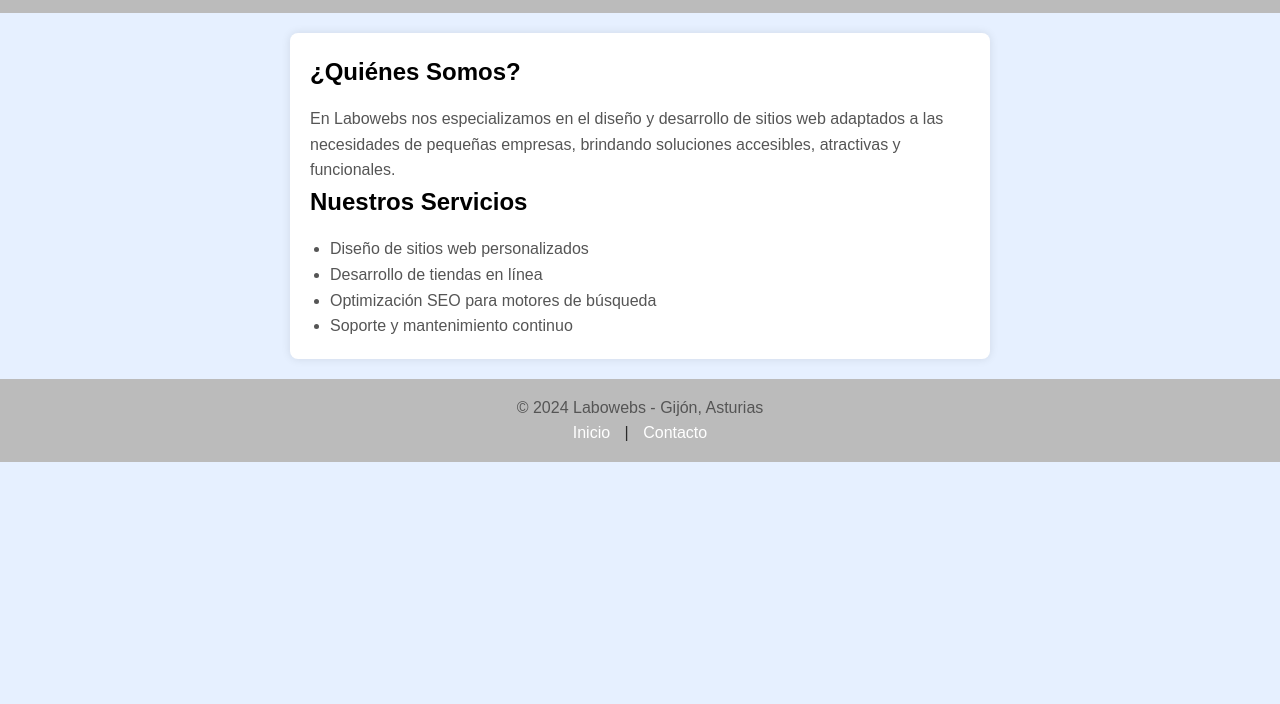
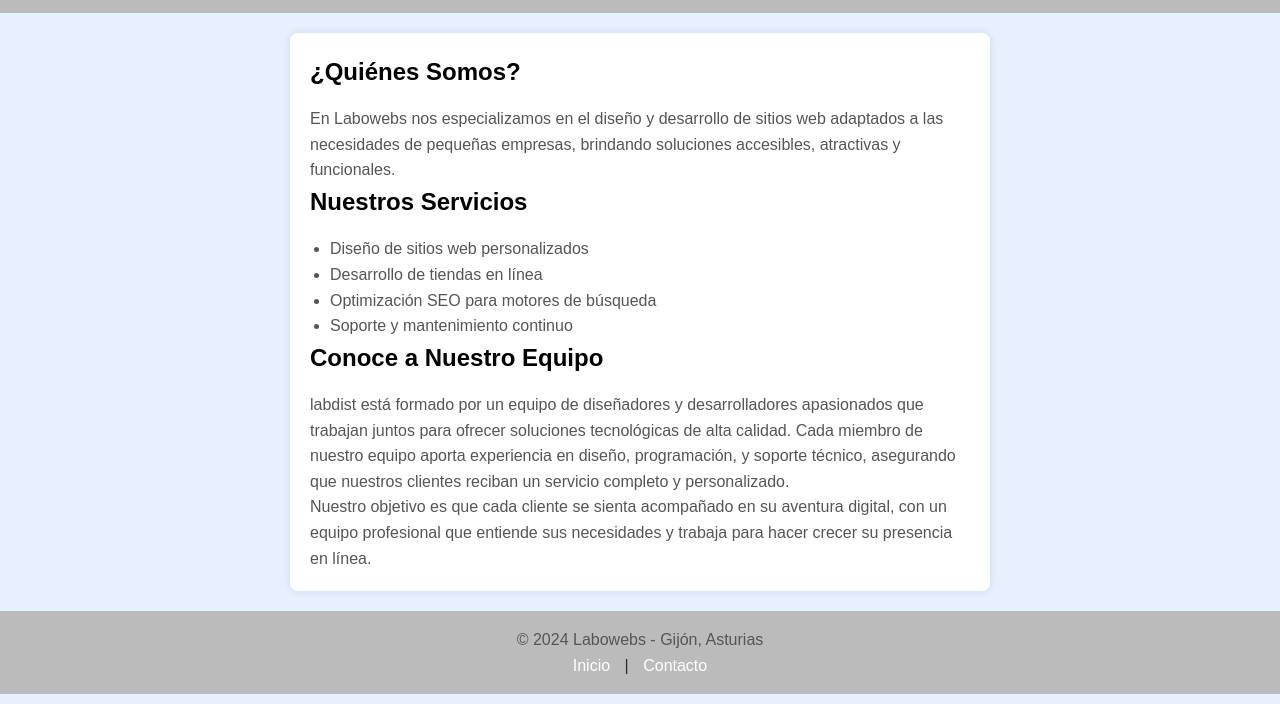
Before and after one commit to VeronicaQuintanaIglesias/labdist, a plain HTML site: page index.html in a window 1280 px wide. Shown: the part 96-800 px from the top of the page. Drawn offline with Linux system fonts and the light colour scheme.

Commit message:
Añadido párrafo equipo en index.html

```diff
--- a/index.html
+++ b/index.html
@@ -2,21 +2,29 @@
 
 <!DOCTYPE html>
 <html lang="es">
+
 <head>
-    <meta charset="UTF-8">
-    <meta name="viewport" content="width=device-width, initial-scale=1.0">
+    <meta charset="UTF-8" />
+    <meta name="viewport" content="width=device-width, initial-scale=1.0" />
     <title>Labowebs - Sitios Web para Pequeñas Empresas</title>
-    <link rel="stylesheet" href="css/estilos.css">
+    <link rel="stylesheet" href="css/estilos.css" />
 </head>
+
 <body>
     <header>
         <h1>Labowebs</h1>
-        <p>Confección de sitios web modernos y accesibles para pequeñas empresas</p>
+        <p>
+            Confección de sitios web modernos y accesibles para pequeñas empresas
+        </p>
     </header>
 
     <section class="about">
         <h2>¿Quiénes Somos?</h2>
-        <p>En Labowebs nos especializamos en el diseño y desarrollo de sitios web adaptados a las necesidades de pequeñas empresas, brindando soluciones accesibles, atractivas y funcionales.</p>
+        <p>
+            En Labowebs nos especializamos en el diseño y desarrollo de sitios web
+            adaptados a las necesidades de pequeñas empresas, brindando soluciones
+            accesibles, atractivas y funcionales.
+        </p>
 
         <h2>Nuestros Servicios</h2>
         <ul>
@@ -26,7 +34,19 @@
             <li>Soporte y mantenimiento continuo</li>
         </ul>
 
-
+        <h2>Conoce a Nuestro Equipo</h2>
+        <p>
+            labdist está formado por un equipo de diseñadores y desarrolladores
+            apasionados que trabajan juntos para ofrecer soluciones tecnológicas de
+            alta calidad. Cada miembro de nuestro equipo aporta experiencia en
+            diseño, programación, y soporte técnico, asegurando que nuestros
+            clientes reciban un servicio completo y personalizado.
+        </p>
+        <p>
+            Nuestro objetivo es que cada cliente se sienta acompañado en su aventura
+            digital, con un equipo profesional que entiende sus necesidades y
+            trabaja para hacer crecer su presencia en línea.
+        </p>
     </section>
 
     <footer>
@@ -36,4 +56,5 @@
         </nav>
     </footer>
 </body>
+
 </html>
```
